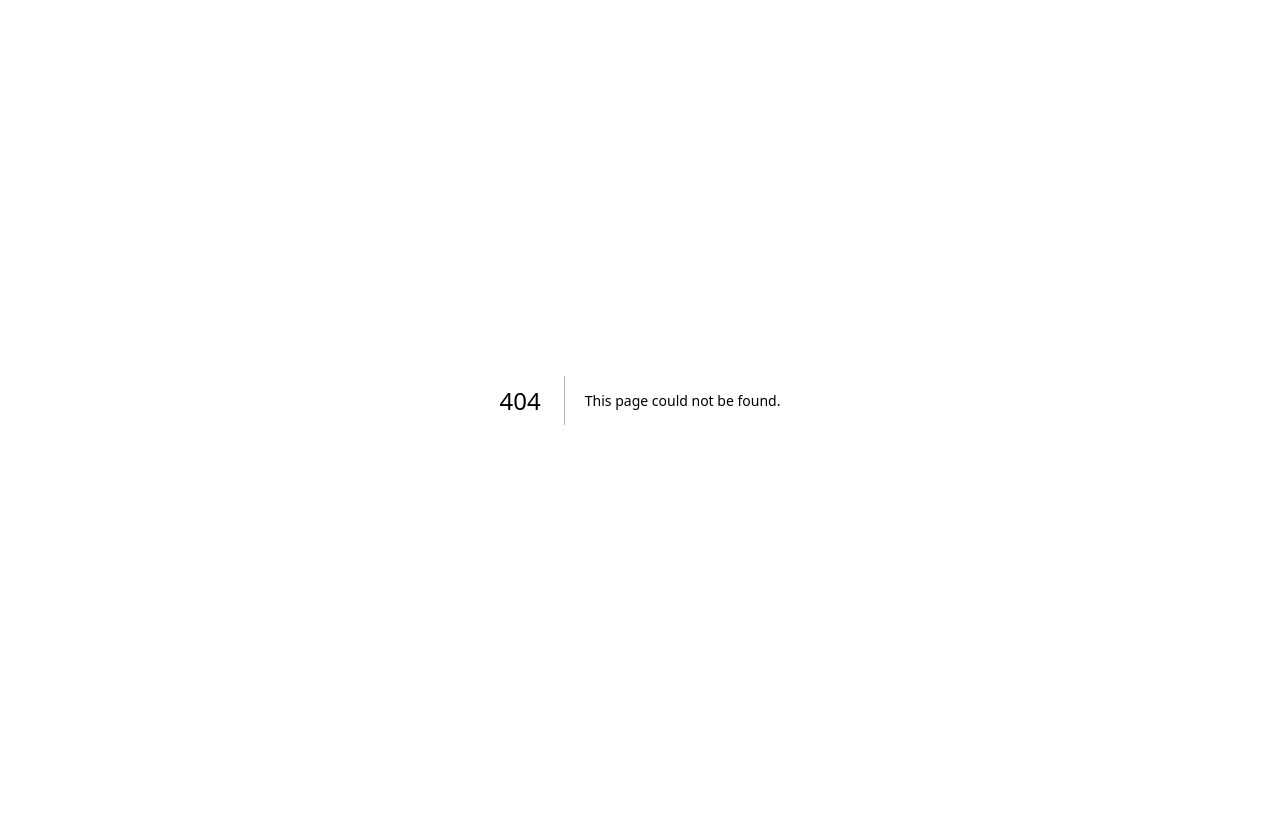
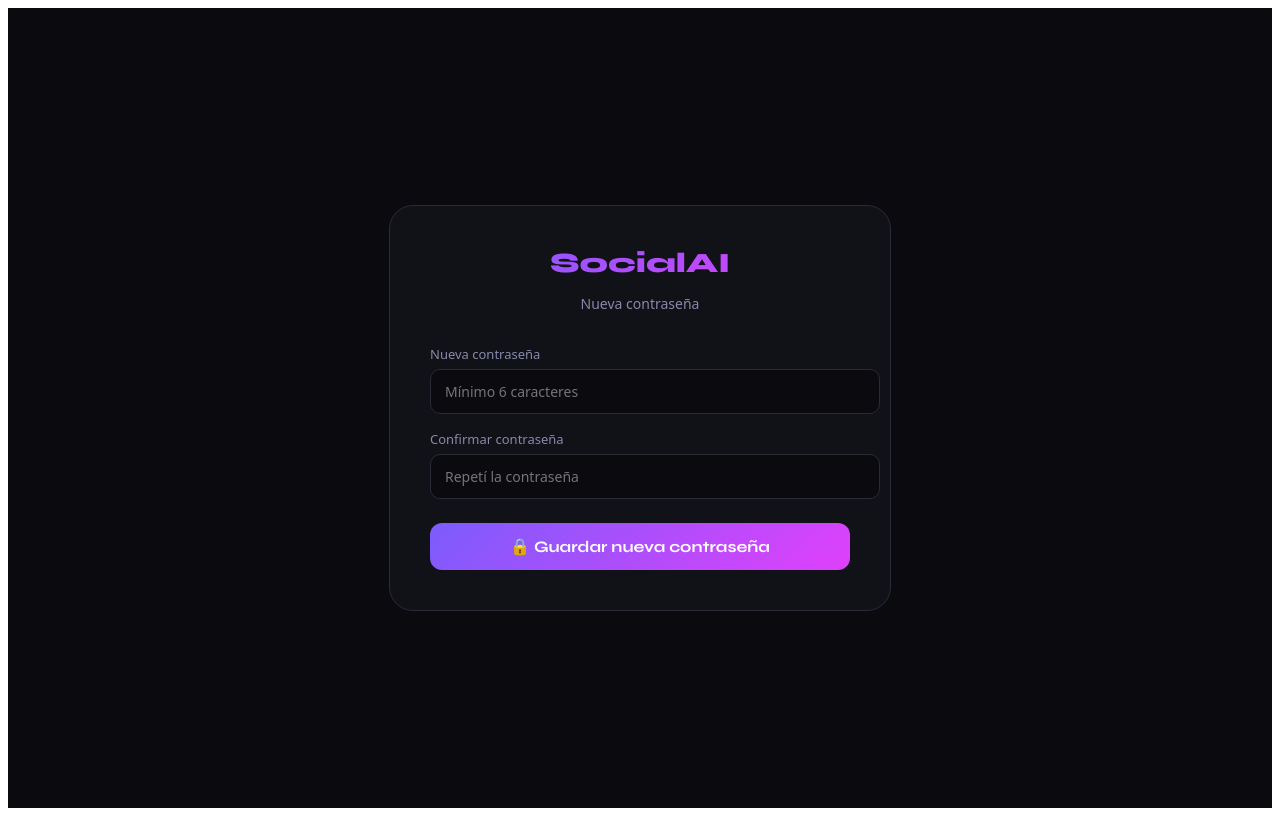
Before and after one commit to Pablo507/socialai, a Next.js app: page /auth/reset-password in a window 1280 px wide. Before the commit this address had no page. Built offline with nearby package versions, Linux system fonts and the light colour scheme; no server answers.

Commit message:
Create page.tsx

```diff
--- /dev/null
+++ b/app/auth/reset-password/page.tsx
@@ -0,0 +1,110 @@
+'use client';
+import { useState, useEffect } from 'react';
+import { createClient } from '@/lib/supabase/client';
+import { useRouter } from 'next/navigation';
+
+export default function ResetPasswordPage() {
+  const [password, setPassword] = useState('');
+  const [confirm, setConfirm] = useState('');
+  const [loading, setLoading] = useState(false);
+  const [message, setMessage] = useState('');
+  const [error, setError] = useState('');
+  const router = useRouter();
+  const supabase = createClient();
+
+  // Supabase maneja la sesión automáticamente desde el link del email
+  useEffect(() => {
+    const { data: { subscription } } = supabase.auth.onAuthStateChange((event) => {
+      if (event === 'PASSWORD_RECOVERY') {
+        // Sesión lista, el usuario puede cambiar su contraseña
+      }
+    });
+    return () => subscription.unsubscribe();
+  }, []);
+
+  async function handleReset() {
+    setError('');
+    setMessage('');
+
+    if (!password || !confirm) {
+      setError('Completá ambos campos');
+      return;
+    }
+    if (password.length < 6) {
+      setError('La contraseña debe tener al menos 6 caracteres');
+      return;
+    }
+    if (password !== confirm) {
+      setError('Las contraseñas no coinciden');
+      return;
+    }
+
+    setLoading(true);
+    const { error } = await supabase.auth.updateUser({ password });
+    if (error) {
+      setError(error.message);
+    } else {
+      setMessage('¡Contraseña actualizada correctamente!');
+      setTimeout(() => router.push('/dashboard'), 2000);
+    }
+    setLoading(false);
+  }
+
+  return (
+    <div style={{ minHeight:'100vh', background:'#0a0a0f', display:'flex', alignItems:'center', justifyContent:'center', fontFamily:'system-ui,sans-serif' }}>
+      <link href="https://fonts.googleapis.com/css2?family=Syne:wght@700;800&display=swap" rel="stylesheet" />
+
+      <div style={{ background:'#111118', border:'1px solid #2a2a38', borderRadius:24, padding:40, width:'100%', maxWidth:420 }}>
+
+        <div style={{ textAlign:'center', marginBottom:32 }}>
+          <div style={{ fontFamily:'Syne,sans-serif', fontSize:28, fontWeight:800, background:'linear-gradient(135deg,#7c5cfc,#e040fb)', WebkitBackgroundClip:'text', WebkitTextFillColor:'transparent', marginBottom:8 }}>
+            SocialAI
+          </div>
+          <p style={{ color:'#8888aa', fontSize:14 }}>Nueva contraseña</p>
+        </div>
+
+        <div style={{ marginBottom:16 }}>
+          <label style={{ display:'block', fontSize:13, color:'#8888aa', marginBottom:6 }}>Nueva contraseña</label>
+          <input
+            type="password"
+            value={password}
+            onChange={e => setPassword(e.target.value)}
+            placeholder="Mínimo 6 caracteres"
+            style={{ width:'100%', background:'#0a0a0f', border:'1px solid #2a2a38', borderRadius:10, color:'#f0f0fa', padding:'12px 14px', fontSize:14, outline:'none', fontFamily:'inherit' }}
+          />
+        </div>
+
+        <div style={{ marginBottom:24 }}>
+          <label style={{ display:'block', fontSize:13, color:'#8888aa', marginBottom:6 }}>Confirmar contraseña</label>
+          <input
+            type="password"
+            value={confirm}
+            onChange={e => setConfirm(e.target.value)}
+            onKeyDown={e => e.key === 'Enter' && handleReset()}
+            placeholder="Repetí la contraseña"
+            style={{ width:'100%', background:'#0a0a0f', border:'1px solid #2a2a38', borderRadius:10, color:'#f0f0fa', padding:'12px 14px', fontSize:14, outline:'none', fontFamily:'inherit' }}
+          />
+        </div>
+
+        {error && (
+          <div style={{ background:'rgba(255,59,48,.1)', border:'1px solid rgba(255,59,48,.3)', borderRadius:10, padding:'10px 14px', fontSize:13, color:'#ff6b6b', marginBottom:16 }}>
+            ❌ {error}
+          </div>
+        )}
+        {message && (
+          <div style={{ background:'rgba(0,230,118,.1)', border:'1px solid rgba(0,230,118,.3)', borderRadius:10, padding:'10px 14px', fontSize:13, color:'#00e676', marginBottom:16 }}>
+            ✅ {message}
+          </div>
+        )}
+
+        <button
+          onClick={handleReset}
+          disabled={loading}
+          style={{ width:'100%', background:'linear-gradient(135deg,#7c5cfc,#e040fb)', border:'none', color:'white', padding:'14px', borderRadius:12, fontFamily:'Syne,sans-serif', fontSize:16, fontWeight:700, cursor:'pointer', opacity: loading ? 0.7 : 1 }}
+        >
+          {loading ? '⏳ Actualizando...' : '🔒 Guardar nueva contraseña'}
+        </button>
+      </div>
+    </div>
+  );
+}
```
